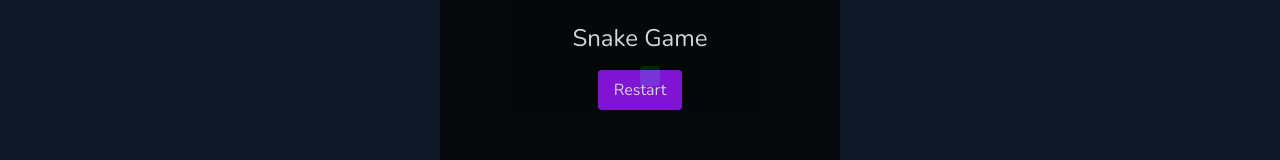
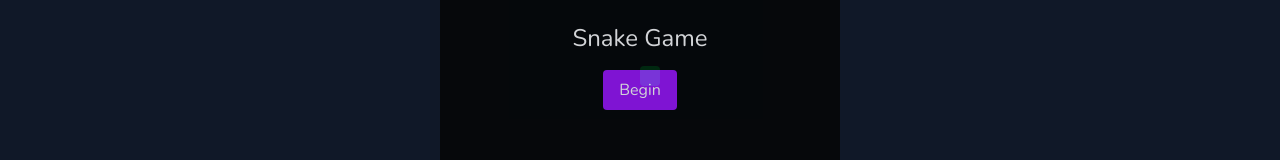
Before and after one commit to zaamold/zaamold-website, a Next.js app: page /games/snake in a window 1280 px wide. Shown: the part 390-550 px from the top of the page. Built offline with nearby package versions, Linux system fonts and the light colour scheme.

Commit message:
Added start screen

```diff
--- a/src/app/games/(playable)/snake/page.js
+++ b/src/app/games/(playable)/snake/page.js
@@ -9,6 +9,7 @@ export default function SnakeGame() {
   useDisableSwipeScroll(gameRef);
   const gridSize = 20; // 20x20 cells
   const GameState = Object.freeze({
+    START_SCREEN: "START_SCREEN",
     ACTIVE: "ACTIVE",
     PAUSED: "PAUSED",
     ANIMATING_DEATH: "ANIMATING_DEATH",
@@ -18,8 +19,7 @@ export default function SnakeGame() {
   const [snake, setSnake] = useState([{ x: 10, y: 10 }]);
   const [food, setFood] = useState({ x: 5, y: 5 });
   const [dir, setDir] = useState("RIGHT");
-  const [gameState, setGameState] = useState(GameState.GAME_OVER);
-  const [gameOverText, setGameOverText] = useState("Snake Game");
+  const [gameState, setGameState] = useState(GameState.START_SCREEN);
 
   const directionLocked = useRef(false);
   const touchStart = useRef(null);
@@ -122,7 +122,7 @@ export default function SnakeGame() {
 
   // Game loop
   useEffect(() => {
-    if ([GameState.GAME_OVER || GameState.ANIMATING_DEATH].includes(gameState))
+    if ([GameState.START_SCREEN, GameState.GAME_OVER].includes(gameState))
       return;
 
     let gameInterval = null;
@@ -202,7 +202,6 @@ export default function SnakeGame() {
   };
 
   const onGameOver = () => {
-    setGameOverText("Game Over!");
     setGameState(GameState.ANIMATING_DEATH);
   };
 
@@ -255,14 +254,18 @@ export default function SnakeGame() {
         />
 
         {/* Game Over Overlay */}
-        {gameState === GameState.GAME_OVER && (
+        {[GameState.START_SCREEN, GameState.GAME_OVER].includes(gameState) && (
           <div className="absolute inset-0 bg-black opacity-80 flex flex-col items-center justify-center space-y-4">
-            <h1 className="text-2xl mb-4">{gameOverText}</h1>
+            <h1 className="text-2xl mb-4">
+              {gameState === GameState.START_SCREEN
+                ? "Snake Game"
+                : "Game Over!"}
+            </h1>
             <button
               onClick={restart}
               className="px-4 py-2 bg-purple-600 hover:bg-purple-700 rounded"
             >
-              Restart
+              {gameState === GameState.START_SCREEN ? "Begin" : "Restart"}
             </button>
           </div>
         )}
```
